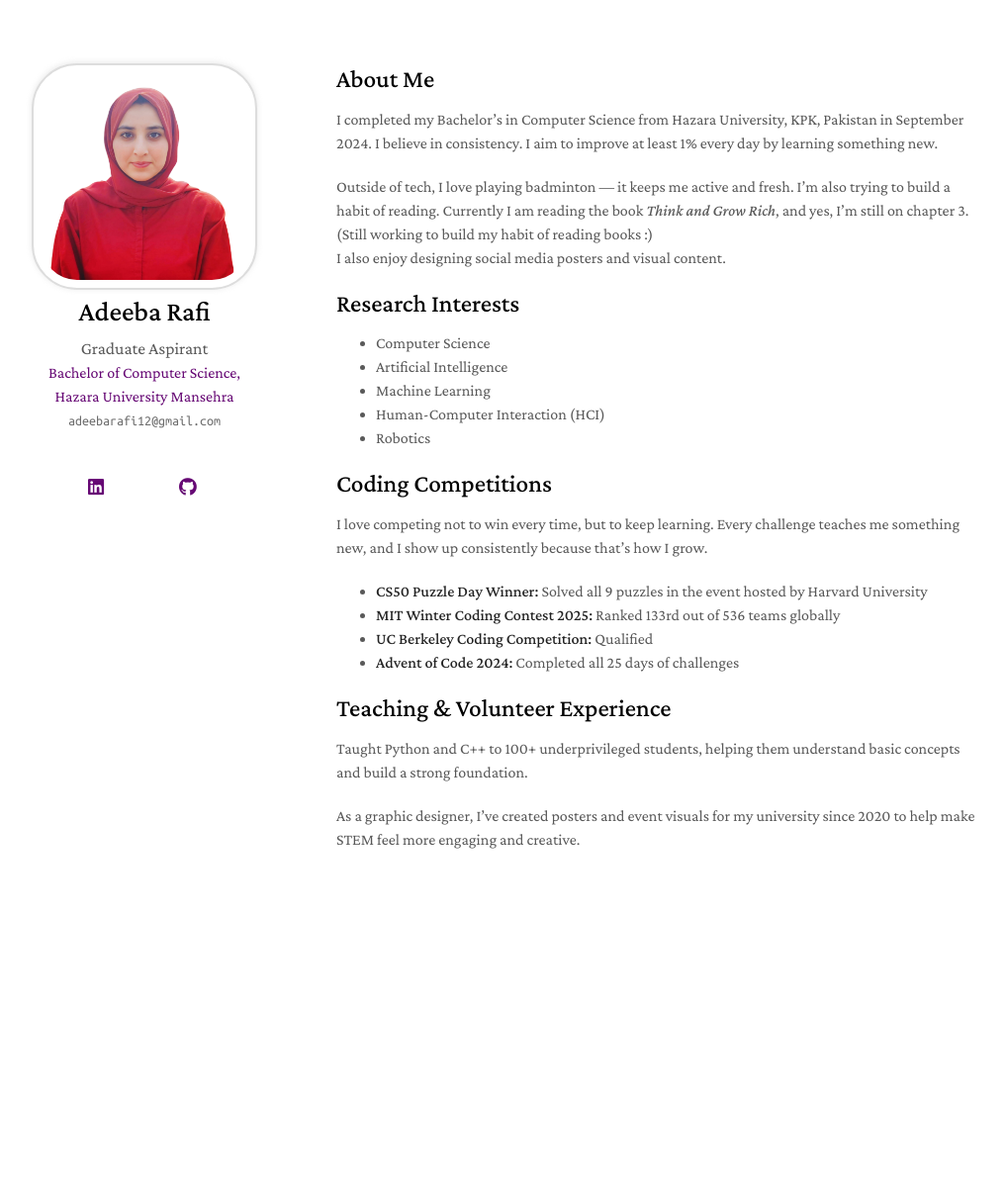
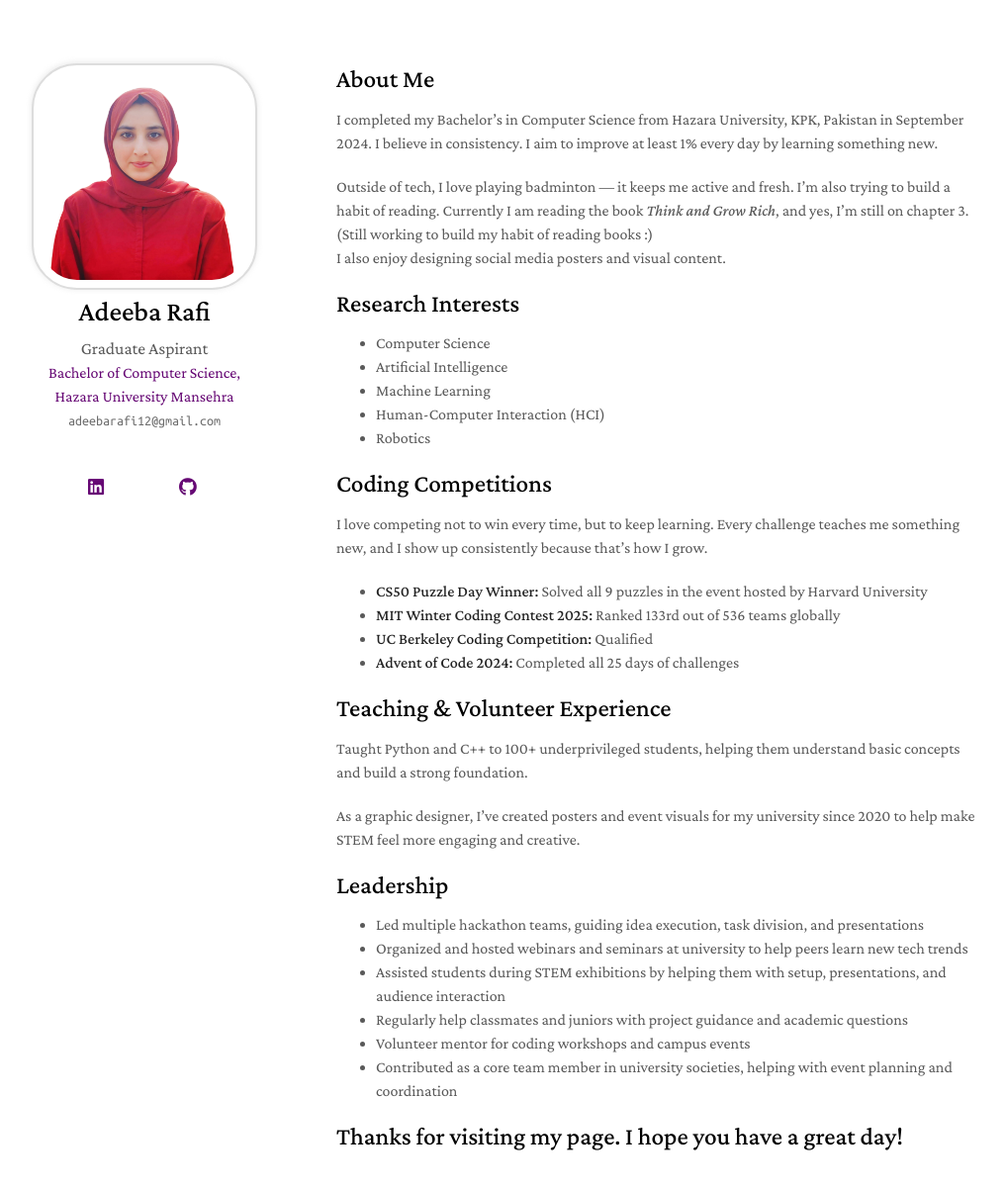
Before and after one commit to AdeebaRafi/adeeba_rafi.github.io, a Jekyll site: the page built from index.md, in a window 1280 px wide and 1252 px high. Shown: the top 1202 px of the window at 99% size, without its empty margins (130-1146 px from the left). Built offline with Jekyll 4.4.1, drawn with Linux system fonts in a browser that asks for light colours; nearby versions of some CDN libraries; a style sheet for code colours, icons or effects is not loaded; our own code applies the rules of GitHub Pages for plain Markdown files.

Commit message:
Update index.md

```diff
--- a/index.md
+++ b/index.md
@@ -28,3 +28,13 @@ I love competing not to win every time, but to keep learning. Every challenge te
 Taught Python and C++ to 100+ underprivileged students, helping them understand basic concepts and build a strong foundation.
 
 As a graphic designer, I’ve created posters and event visuals for my university since 2020 to help make STEM feel more engaging and creative.
+
+## Leadership
+- Led multiple hackathon teams, guiding idea execution, task division, and presentations
+- Organized and hosted webinars and seminars at university to help peers learn new tech trends
+- Assisted students during STEM exhibitions by helping them with setup, presentations, and audience interaction
+- Regularly help classmates and juniors with project guidance and academic questions
+- Volunteer mentor for coding workshops and campus events
+- Contributed as a core team member in university societies, helping with event planning and coordination
+
+## Thanks for visiting my page. I hope you have a great day!
```
